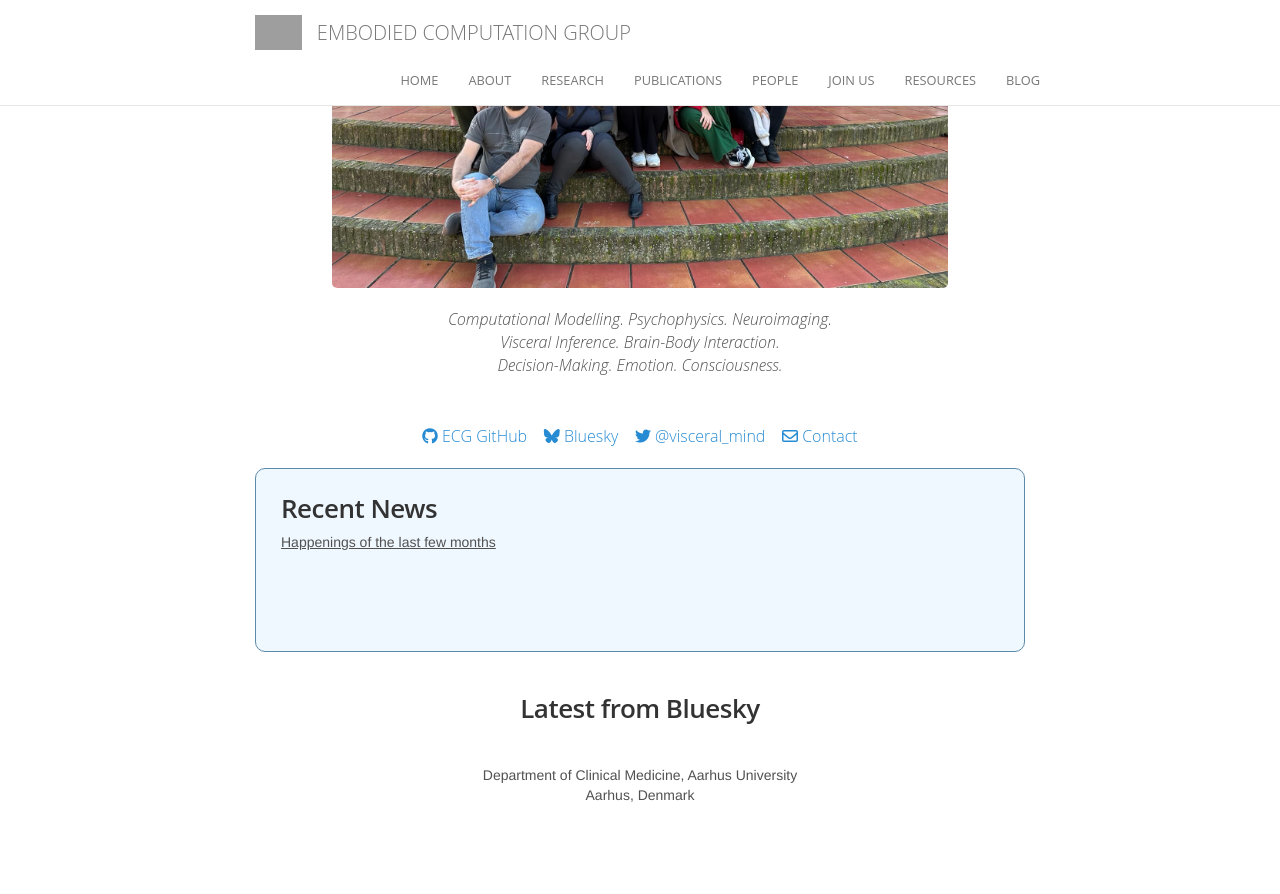
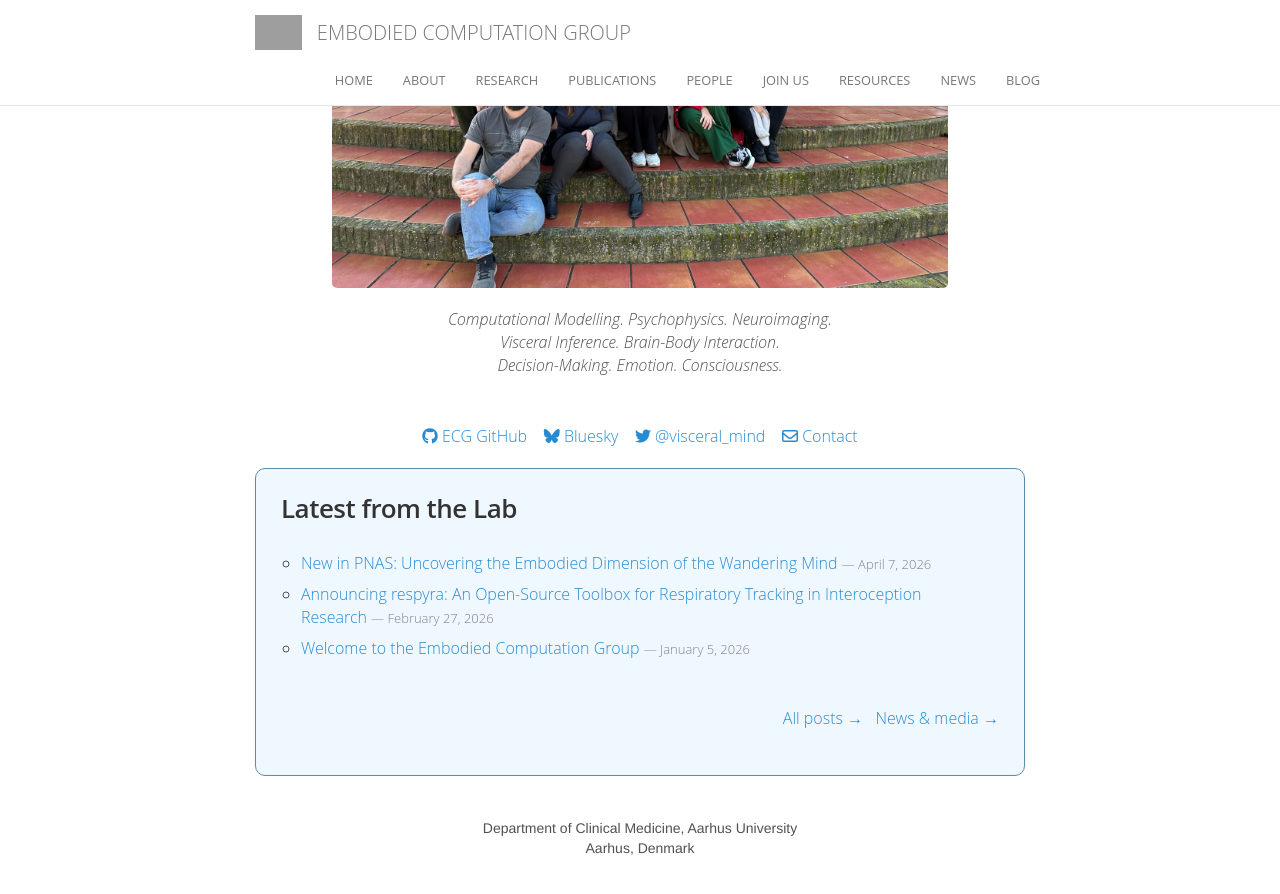
Before and after one commit to embodied-computation-group/embodied-computation-group.github.io, a Jekyll site: the page built from index.html, in a window 1280 px wide and 900 px high, scrolled down 963 px. Shown: the top 894 px of the window. Built offline with Jekyll 4.4.1, drawn with Linux system fonts in a browser that asks for light colours; a script that is not in the unit is left out; comment, search, counter and statistics services are not loaded; before the commit the page ends 1810 px from its top, so only the background shows below that; grey boxes are pictures that could not be loaded.

Commit message:
Add news page with media coverage and Bluesky feed, streamline homepage
- Create news.md with media coverage section and Bluesky embed
- Replace homepage news.yml callout with auto-populated recent blog posts
- Move Bluesky feed from homepage to news page
- Add news tab to navigation

```diff
--- a/_config.yml
+++ b/_config.yml
@@ -36,6 +36,8 @@ nav:
     href:           "/join"
   - name:           "resources"
     href:           "/resources"
+  - name:           "news"
+    href:           "/news"
   - name:           "blog"
     href:           "/blog"
 
--- a/index.html
+++ b/index.html
@@ -34,37 +34,23 @@ layout: default
       <a href="mailto:micah@cfin.au.dk"><i class="far fa-envelope"></i> Contact</a>
       </p>
 
-      <div class="w3-container" style="   background: #f0f8ff; padding: 25px; border-radius:10px; border: 1px solid #5d8aa8">
+      <div class="w3-container" style="background: #f0f8ff; padding: 25px; border-radius:10px; border: 1px solid #5d8aa8">
         <div style="text-align:left">
-          <h3> Recent News </h3>
-          <u>Happenings of the last few months</u>
-          <span style="display: block; margin-bottom: 1em"></span>
-          <div class="news">
-              {% capture now %}{{'now' | date: '%s' | minus: 7776000 %}}{% endcapture %}
-              <ul style="list-style-position:outside;padding:20px" >
-                {% for new in site.data.news %}
-                  {% capture date %}{{new.date | date: '%s' | plus: 0 %}}{% endcapture %}
-                  {% if date > now %}
-                    <li>
-                      <span>
-                        {{ new.details }}
-                      </span>
-                    </li>
-                  {% endif %}
+          <h3> Latest from the Lab </h3>
+          <div>
+              <ul style="list-style-position:outside;padding:20px">
+                {% assign recent_posts = site.posts | where: "categories", "blog" %}
+                {% for post in recent_posts limit:5 %}
+                  <li style="margin-bottom: 8px;">
+                    <a href="{{ post.url | prepend: site.baseurl }}">{{ post.title }}</a>
+                    <span style="color: #838383; font-size: 13px;"> &mdash; {{ post.date | date: "%B %-d, %Y" }}</span>
+                  </li>
                 {% endfor %}
               </ul>
+              <p style="text-align: right; margin-top: 5px;"><a href="/blog">All posts &rarr;</a> &nbsp; <a href="/news">News & media &rarr;</a></p>
           </div>
-        </div >
+        </div>
       </div>
-
-
-
-      <span style="display: block; margin-bottom: 3em"></span>
-
-
-      <h3>Latest from Bluesky</h3>
-      <script type="module" src="https://cdn.jsdelivr.net/npm/bsky-embed/dist/bsky-embed.es.js" async></script>
-      <bsky-embed username="the-ecg.org" limit="5"></bsky-embed>
 
       <span style="display: block; margin-bottom: 3em"></span>
       Department of Clinical Medicine, Aarhus University<br>
--- /dev/null
+++ b/news.md
@@ -0,0 +1,41 @@
+---
+title: News
+permalink: /news/
+---
+
+### Media Coverage
+
+Selected press and media features covering the lab's research.
+
+<div class="content list">
+
+<div class="list-item">
+<div class="row" style="padding: 10px 0;">
+<div class="col-sm-8">
+<h4><a href="https://www.sciencenews.org/article/mind-wander-body-mental-health">When our minds wander to the body, it may affect mental health</a></h4>
+<p class="list-detail"><strong>Science News</strong> &mdash; Diana Kwon covers our PNAS paper on body-wandering, exploring how the mind's tendency to turn toward bodily sensations relates to depression and ADHD.</p>
+<p class="list-detail"><em>April 3, 2026</em></p>
+</div>
+</div>
+<hr/>
+</div>
+
+<div class="list-item">
+<div class="row" style="padding: 10px 0;">
+<div class="col-sm-8">
+<h4><a href="https://psyche.co/ideas/how-much-you-body-wander-could-affect-your-mental-health">How much you 'body-wander' could affect your mental health</a></h4>
+<p class="list-detail"><strong>Psyche</strong> &mdash; A first-person essay by Leah Banellis exploring the science of body-wandering and its personal relevance for emotional wellbeing.</p>
+<p class="list-detail"><em>April 2026</em></p>
+</div>
+</div>
+<hr/>
+</div>
+
+</div>
+
+---
+
+### Latest from Bluesky
+
+<script type="module" src="https://cdn.jsdelivr.net/npm/bsky-embed/dist/bsky-embed.es.js" async></script>
+<bsky-embed username="the-ecg.org" limit="5"></bsky-embed>
```
